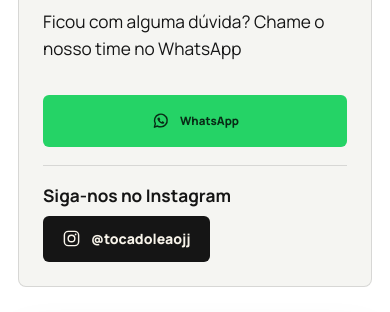
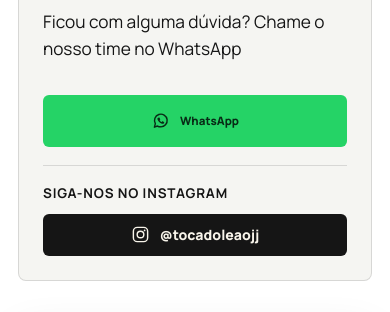
Before and after one commit to ederrabelo/tocadoleao-landingpage, a React (Vite) app: page / in a window 390 px wide. Shown: the part 8581-8893 px from the top of the page. Built offline with nearby package versions, Linux system fonts and the light colour scheme; a web font is replaced by a local one.

Commit message:
Ajusta sub seção de seguir no instagram

```diff
--- a/src/App.css
+++ b/src/App.css
@@ -452,25 +452,25 @@
 }
 
 .instagram-follow {
-  display: grid;
-  gap: 9px;
-  align-items: start;
+  display: flex;
+  align-items: center;
+  justify-content: space-between;
+  gap: 16px;
   padding-top: 18px;
   border-top: 1px solid var(--section-line);
 }
 
-.instagram-follow span {
-  color: var(--text-muted);
-  font-weight: 700;
-}
-
 .instagram-follow strong {
   color: var(--section-text);
-  font-size: 1.08rem;
+  font-size: 0.84rem;
+  letter-spacing: 0.06em;
+  line-height: 1.35;
+  text-transform: uppercase;
 }
 
 .instagram-follow .button {
-  justify-self: start;
+  flex: 0 0 auto;
+  min-height: 42px;
 }
 
 .map-frame {
@@ -653,6 +653,12 @@
     padding: 24px;
   }
 
+  .instagram-follow {
+    align-items: stretch;
+    flex-direction: column;
+    gap: 12px;
+  }
+
   .program-content h2,
   .store-item h2 {
     font-size: 1.32rem;
```
